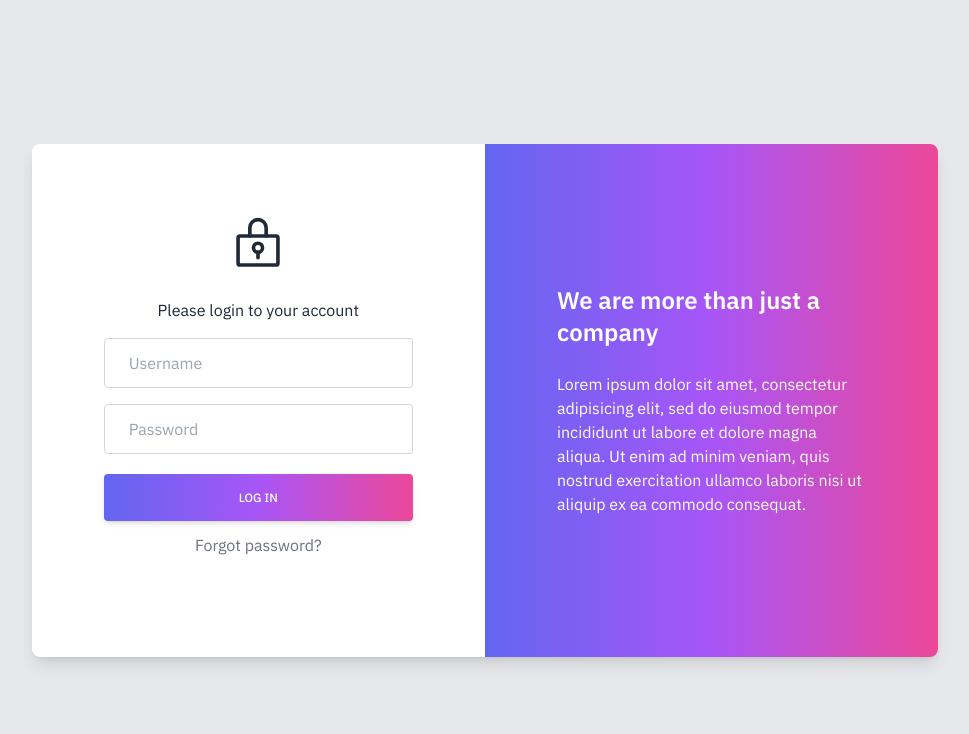
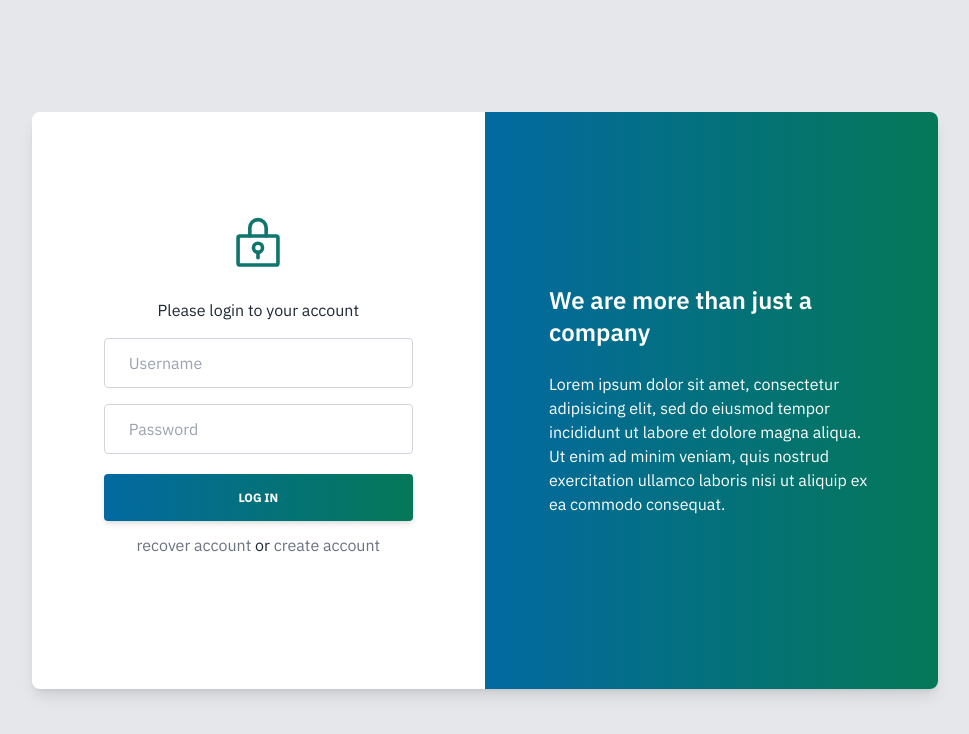
Before and after one commit to joziasmartini/auth, a React (Create React App) app in the folder frontend/: page / in a window 1280 px wide. Shown: the top 734 px of the page, without its empty margins (155-1124 px from the left). Built offline with nearby package versions, Linux system fonts and the light colour scheme.

Commit message:
Update colors and spacing

```diff
--- a/frontend/src/views/Login/Login.tsx
+++ b/frontend/src/views/Login/Login.tsx
@@ -38,11 +38,11 @@ export default function Login() {
           <div className="xl:w-10/12">
             <div className="block bg-white shadow-lg rounded-lg">
               <div className="lg:flex lg:flex-wrap g-0">
-                <div className="lg:w-6/12 px-4 md:px-0">
+                <div className="lg:w-6/12 p-8 md:px-0">
                   <div className="md:p-12 md:mx-6">
                     <div className="text-center">
                       <div className="grid place-content-center my-6">
-                        <LockKey size={58} />
+                        <LockKey size={58} color="#0f766e" />
                       </div>
                       {/* <h4 className="text-4xl font-bold mt-6 mb-6 pb-1">
                         Auth
@@ -55,7 +55,7 @@ export default function Login() {
                       <div className="mb-4">
                         <input
                           type="text"
-                          className="form-control block w-full px-6 py-3 text-base font-normal text-gray-700 bg-white bg-clip-padding border border-solid border-gray-300 rounded transition ease-in-out m-0 focus:text-gray-700 focus:bg-white focus:border-blue-600 focus:outline-none"
+                          className="form-control block w-full px-6 py-3 text-base font-normal text-gray-700 bg-white bg-clip-padding border border-solid border-gray-300 rounded transition ease-in-out m-0 focus:text-gray-700 focus:bg-white focus:border-sky-700 focus:outline-none"
                           id="exampleFormControlInput1"
                           placeholder="Username"
                           onChange={(e) => setUsername(e.target.value)}
@@ -64,7 +64,7 @@ export default function Login() {
                       <div className="mb-4">
                         <input
                           type="password"
-                          className="form-control block w-full px-6 py-3 text-base font-normal text-gray-700 bg-white bg-clip-padding border border-solid border-gray-300 rounded transition ease-in-out m-0 focus:text-gray-700 focus:bg-white focus:border-blue-600 focus:outline-none"
+                          className="form-control block w-full px-6 py-3 text-base font-normal text-gray-700 bg-white bg-clip-padding border border-solid border-gray-300 rounded transition ease-in-out m-0 focus:text-gray-700 focus:bg-white focus:border-sky-700 focus:outline-none"
                           id="exampleFormControlInput2"
                           placeholder="Password"
                           onChange={(e) => setPassword(e.target.value)}
@@ -72,7 +72,7 @@ export default function Login() {
                       </div>
                       <div className="text-center pt-1 mb-6 pb-1">
                         <button
-                          className="inline-block px-6 py-4 text-white font-medium text-xs leading-tight uppercase rounded shadow-md hover:bg-blue-700 hover:shadow-lg focus:shadow-lg focus:outline-none focus:ring-0 active:shadow-lg transition duration-150 ease-in-out w-full mb-3 bg-gradient-to-r from-indigo-500 via-purple-500 to-pink-500"
+                          className="inline-block px-6 py-4 text-white font-bold text-xs leading-tight uppercase rounded shadow-md hover:bg-blue-700 hover:shadow-lg focus:shadow-lg focus:outline-none focus:ring-0 active:shadow-lg transition duration-150 ease-in-out w-full mb-3 bg-gradient-to-r from-sky-700 to-emerald-700"
                           type="button"
                           data-mdb-ripple="true"
                           data-mdb-ripple-color="light"
@@ -81,7 +81,11 @@ export default function Login() {
                           Log in
                         </button>
                         <a className="text-gray-500" href="#!">
-                          Forgot password?
+                          recover account
+                        </a>
+                        <span> or </span>
+                        <a className="text-gray-500" href="#!">
+                          create account
                         </a>
                       </div>
                       <div className="flex items-center justify-between pb-6">
@@ -98,8 +102,8 @@ export default function Login() {
                     </form>
                   </div>
                 </div>
-                <div className="lg:w-6/12 flex items-center lg:rounded-r-lg rounded-b-lg lg:rounded-bl-none bg-gradient-to-r from-indigo-500 via-purple-500 to-pink-500">
-                  <div className="text-white px-4 py-6 md:p-12 md:mx-6">
+                <div className="lg:w-6/12 p-4 flex items-center lg:rounded-r-lg rounded-b-lg lg:rounded-bl-none bg-gradient-to-r from-sky-700 to-emerald-700">
+                  <div className="text-white px-4 py-6 md:p-12 md:mx-0">
                     <h4 className="text-2xl font-semibold mb-6">
                       We are more than just a company
                     </h4>
```
